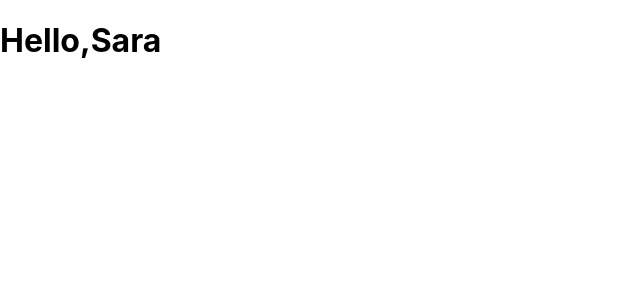
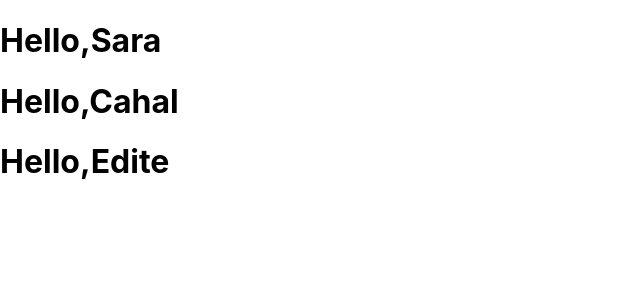
Before and after one commit to Maskapara/React_ConceptsTutorial, a React (Create React App) app: page / in a window 1280 px wide. Shown: the top 300 px of the page, without its empty margins (0-640 px from the left). Built offline with nearby package versions, Linux system fonts and the light colour scheme.

Commit message:
コンポーネントを組み合わせる
https://ja.reactjs.org/docs/components-and-props.html#composing-components

```diff
--- a/src/index.js
+++ b/src/index.js
@@ -7,9 +7,18 @@
   return <h1>Hello,{props.name}</h1>;
 }
 
-const element = <Welcome name="Sara" />;
+function App(){
+  return(
+    <div>
+      <Welcome name="Sara" />
+      <Welcome name="Cahal" />
+      <Welcome name="Edite" />
+    </div>
+  )
+}
+
 ReactDOM.render(
-  element,
+  <App />,
   document.getElementById('root')
 );
 
```
